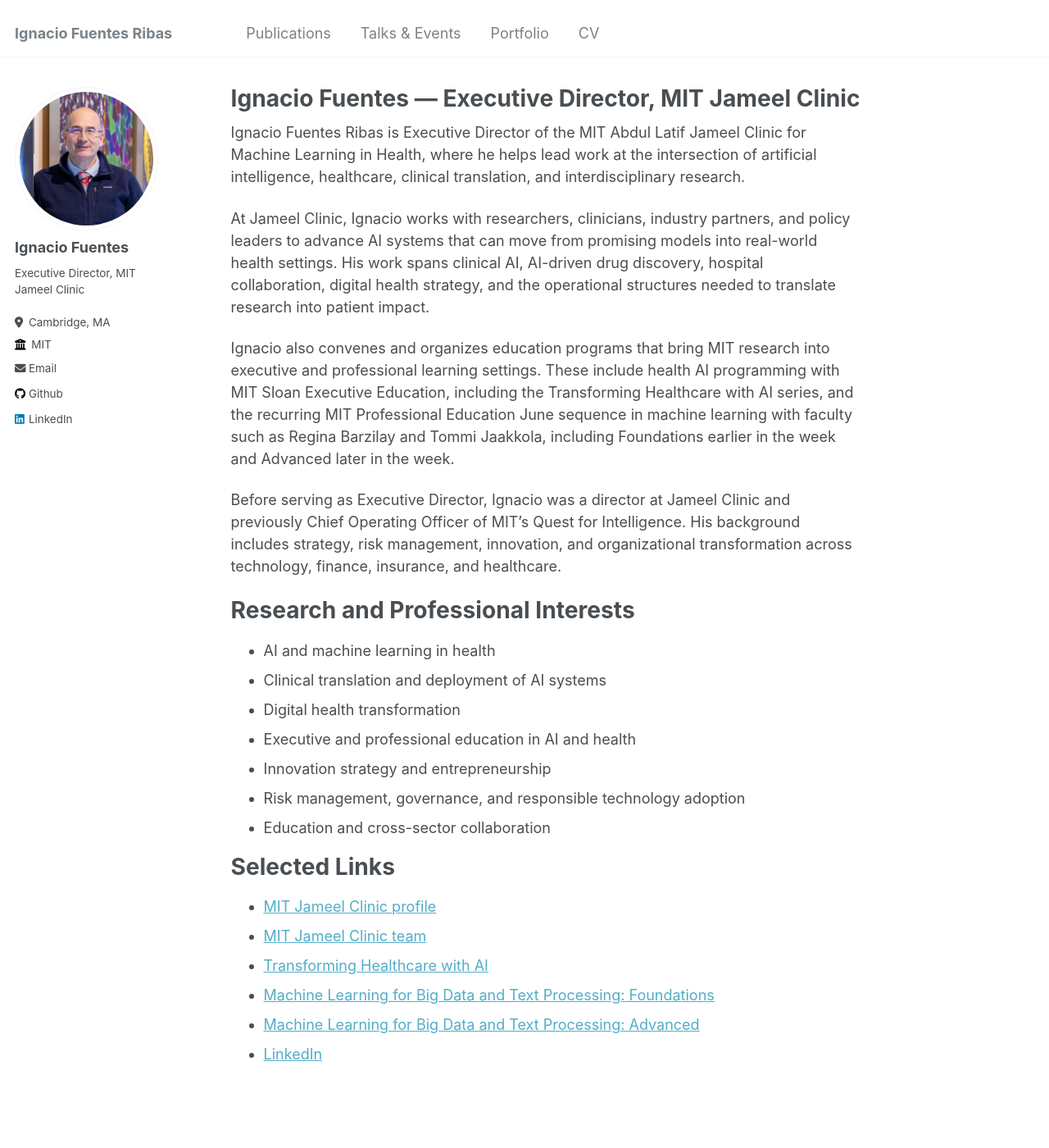
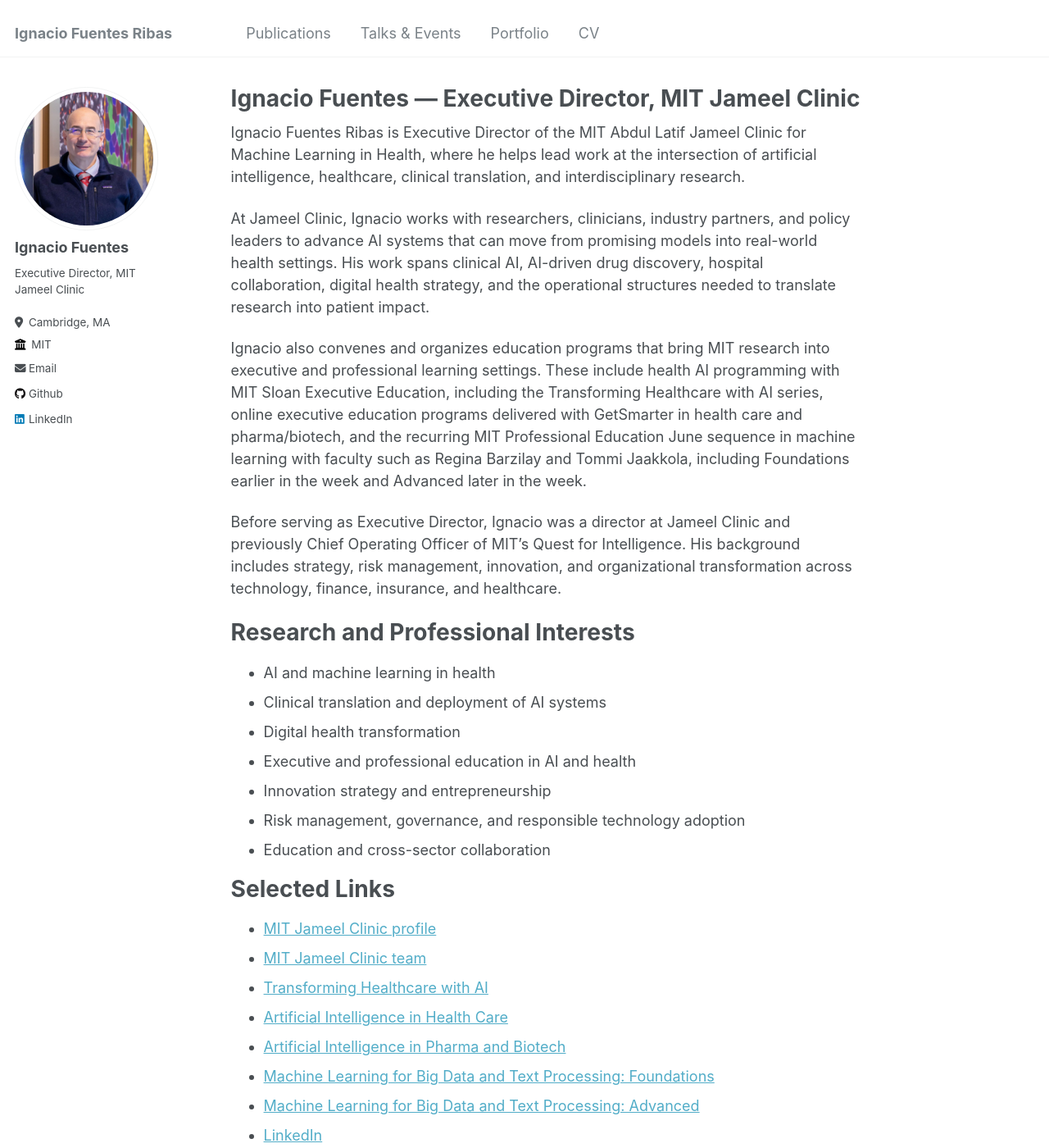
Before and after one commit to ifuentes3/ifuentes3.github.io, a Jekyll site: the page built from _pages/about.md, in a window 1280 px wide and 1400 px high. Shown: the whole window at 82% size. Built offline with Jekyll 4.4.1, drawn with Linux system fonts in a browser that asks for light colours.

Commit message:
Add online executive education programs

```diff
--- a/_pages/about.md
+++ b/_pages/about.md
@@ -11,7 +11,7 @@ Ignacio Fuentes Ribas is Executive Director of the MIT Abdul Latif Jameel Clinic
 
 At Jameel Clinic, Ignacio works with researchers, clinicians, industry partners, and policy leaders to advance AI systems that can move from promising models into real-world health settings. His work spans clinical AI, AI-driven drug discovery, hospital collaboration, digital health strategy, and the operational structures needed to translate research into patient impact.
 
-Ignacio also convenes and organizes education programs that bring MIT research into executive and professional learning settings. These include health AI programming with MIT Sloan Executive Education, including the Transforming Healthcare with AI series, and the recurring MIT Professional Education June sequence in machine learning with faculty such as Regina Barzilay and Tommi Jaakkola, including Foundations earlier in the week and Advanced later in the week.
+Ignacio also convenes and organizes education programs that bring MIT research into executive and professional learning settings. These include health AI programming with MIT Sloan Executive Education, including the Transforming Healthcare with AI series, online executive education programs delivered with GetSmarter in health care and pharma/biotech, and the recurring MIT Professional Education June sequence in machine learning with faculty such as Regina Barzilay and Tommi Jaakkola, including Foundations earlier in the week and Advanced later in the week.
 
 Before serving as Executive Director, Ignacio was a director at Jameel Clinic and previously Chief Operating Officer of MIT's Quest for Intelligence. His background includes strategy, risk management, innovation, and organizational transformation across technology, finance, insurance, and healthcare.
 
@@ -32,6 +32,8 @@ Selected Links
 - [MIT Jameel Clinic profile](https://jclinic.mit.edu/team-member/ignacio-fuentes-ribas/)
 - [MIT Jameel Clinic team](https://jclinic.mit.edu/about-mit-jameel-clinic/team/)
 - [Transforming Healthcare with AI](https://executive.mit.edu/transforming-healthcare-ai.html)
+- [Artificial Intelligence in Health Care](https://executive.mit.edu/artificial-intelligence-in-health-care.html)
+- [Artificial Intelligence in Pharma and Biotech](https://executive.mit.edu/course/artificial-intelligence-in-pharma-and-biotech/a054v00000qmr6hAAA.html)
 - [Machine Learning for Big Data and Text Processing: Foundations](https://professional.mit.edu/course-catalog/machine-learning-big-data-and-text-processing-foundations)
 - [Machine Learning for Big Data and Text Processing: Advanced](https://professional.mit.edu/course-catalog/machine-learning-big-data-and-text-processing-advanced)
 - [LinkedIn](https://www.linkedin.com/in/ignacio-fuentes-ribas/)
```
Also changed, not shown: _pages/cv.md (+1 -0 lines), _portfolio/portfolio-3.md (+3 -1 lines).
